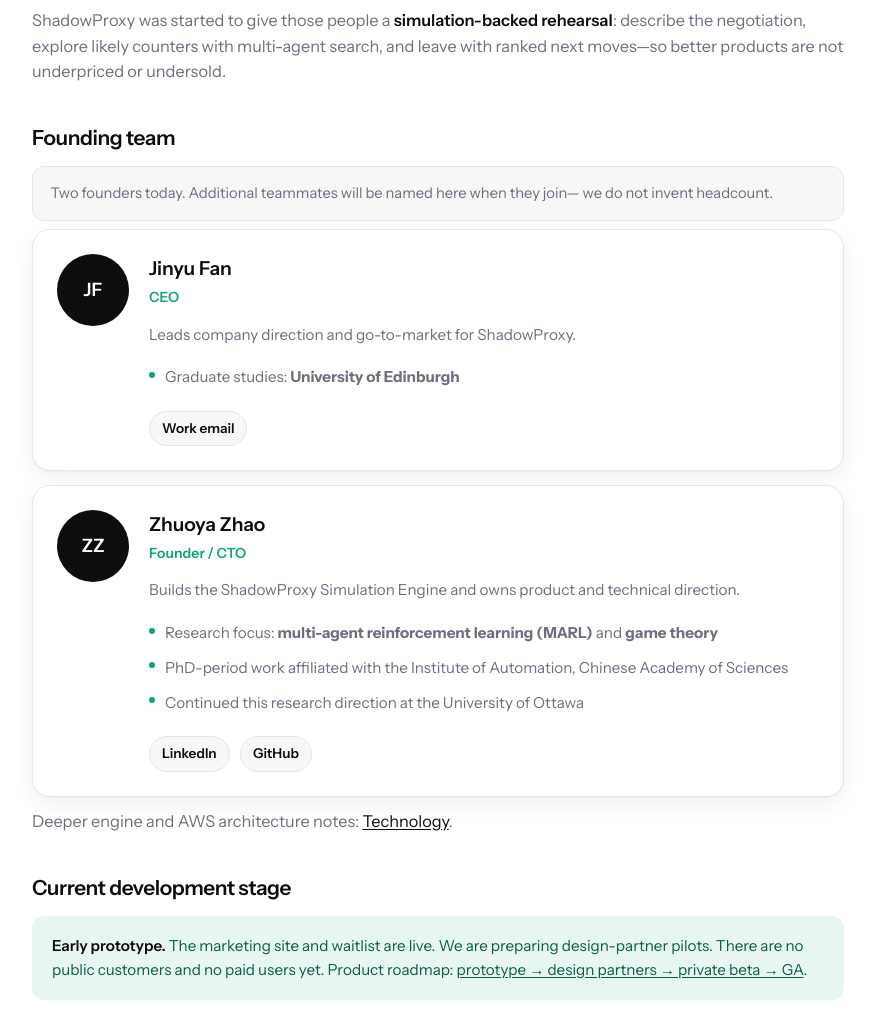
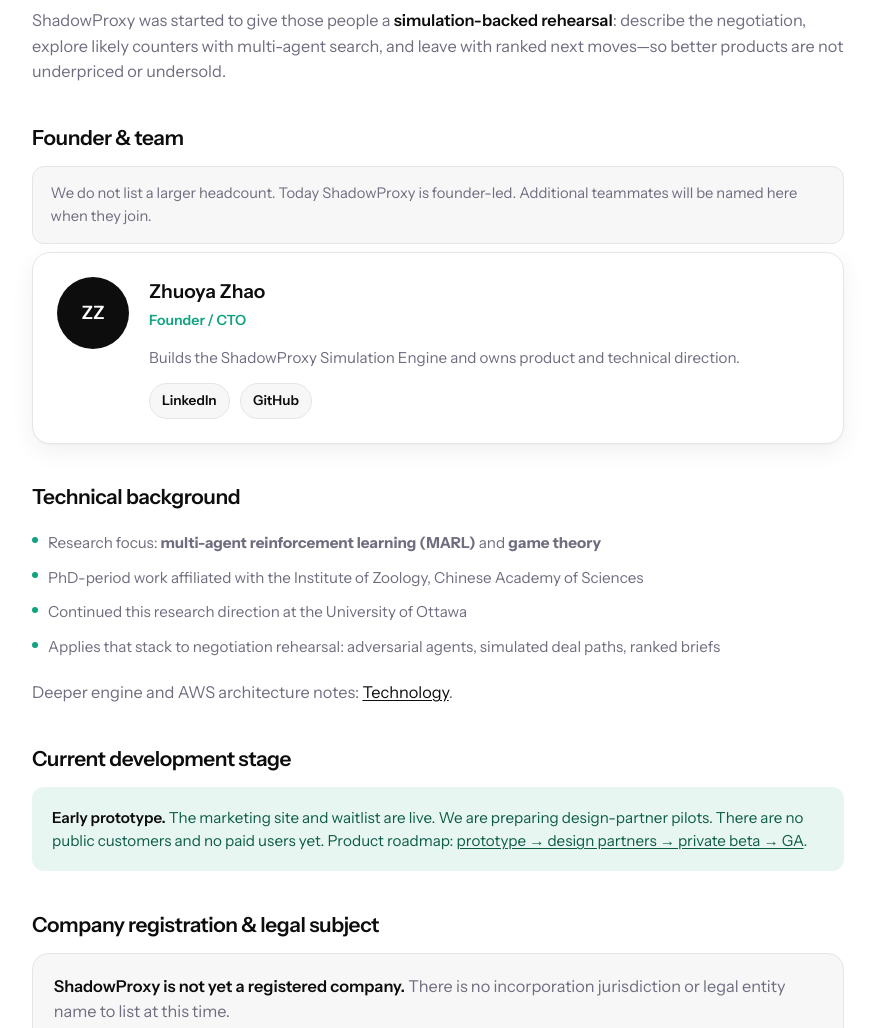
Before and after one commit to Precola/shadowproxy-site, a plain HTML site: page about.html in a window 1280 px wide. Shown: the part 720-1748 px from the top of the page, without its empty margins (202-1077 px from the left). Drawn offline with Linux system fonts and the light colour scheme.

```diff
--- a/about.html
+++ b/about.html
@@ -3,7 +3,7 @@
 <head>
     <meta charset="UTF-8">
     <meta name="viewport" content="width=device-width, initial-scale=1.0">
-    <meta name="description" content="About ShadowProxy — founded June 2026. CEO Jinyu Fan and Founder/CTO Zhuoya Zhao. Project stage, background, and legal status (pre-incorporation).">
+    <meta name="description" content="About ShadowProxy — founded June 2026 by Zhuoya Zhao. Project stage, technical background, founding intent, and legal status (pre-incorporation).">
     <title>About ShadowProxy</title>
     <link rel="preconnect" href="https://fonts.googleapis.com">
     <link rel="preconnect" href="https://fonts.gstatic.com" crossorigin>
@@ -170,11 +170,6 @@
             font-size: 1.02rem;
         }
         p strong { color: var(--ink); font-weight: 600; }
-        .founder-stack {
-            display: grid;
-            gap: 0.85rem;
-            margin-bottom: 0.75rem;
-        }
         .founder {
             display: grid;
             grid-template-columns: auto 1fr;
@@ -185,6 +180,7 @@
             border-radius: 18px;
             background: #fff;
             box-shadow: var(--shadow);
+            margin-bottom: 0.75rem;
         }
         .avatar {
             width: 72px;
@@ -327,7 +323,7 @@
             </div>
             <div class="fact">
                 <div class="k">Team</div>
-                <div class="v">2 founders<span>Jinyu Fan · CEO · Zhuoya Zhao · Founder / CTO</span></div>
+                <div class="v">Founder-led<span>Zhuoya Zhao · Founder / CTO (sole founder today)</span></div>
             </div>
             <div class="fact">
                 <div class="k">Legal entity</div>
@@ -347,28 +343,11 @@
             ranked next moves—so better products are not underpriced or undersold.
         </p>
 
-        <h2>Founding team</h2>
+        <h2>Founder &amp; team</h2>
         <p class="note">
-            Two founders today. Additional teammates will be named here when they join—
-            we do not invent headcount.
+            We do not list a larger headcount. Today ShadowProxy is founder-led.
+            Additional teammates will be named here when they join.
         </p>
-        <div class="founder-stack">
-            <article class="founder">
-                <div class="avatar" aria-hidden="true">JF</div>
-                <div>
-                    <h3>Jinyu Fan</h3>
-                    <p class="role">CEO</p>
-                    <p style="margin-bottom:0.85rem;font-size:0.95rem;">
-                        Leads company direction and go-to-market for ShadowProxy.
-                    </p>
-                    <ul class="creds">
-                        <li>Graduate studies: <strong>University of Edinburgh</strong></li>
-                    </ul>
-                    <div class="links">
-                        <a href="mailto:jinyu.fan@beijing-aisi.ac.cn">Work email</a>
-                    </div>
-                </div>
-            </article>
         <article class="founder">
             <div class="avatar" aria-hidden="true">ZZ</div>
             <div>
@@ -377,18 +356,20 @@
                 <p style="margin-bottom:0.85rem;font-size:0.95rem;">
                     Builds the ShadowProxy Simulation Engine and owns product and technical direction.
                 </p>
-                    <ul class="creds">
-                        <li>Research focus: <strong>multi-agent reinforcement learning (MARL)</strong> and <strong>game theory</strong></li>
-                        <li>PhD-period work affiliated with the Institute of Automation, Chinese Academy of Sciences</li>
-                        <li>Continued this research direction at the University of Ottawa</li>
-                    </ul>
                 <div class="links">
                     <a href="https://www.linkedin.com/in/zhuoya-zhao-3a82912aa/" target="_blank" rel="noopener noreferrer">LinkedIn</a>
                     <a href="https://github.com/Precola" target="_blank" rel="noopener noreferrer">GitHub</a>
                 </div>
             </div>
         </article>
-        </div>
+
+        <h2>Technical background</h2>
+        <ul class="creds">
+            <li>Research focus: <strong>multi-agent reinforcement learning (MARL)</strong> and <strong>game theory</strong></li>
+            <li>PhD-period work affiliated with the Institute of Zoology, Chinese Academy of Sciences</li>
+            <li>Continued this research direction at the University of Ottawa</li>
+            <li>Applies that stack to negotiation rehearsal: adversarial agents, simulated deal paths, ranked briefs</li>
+        </ul>
         <p>
             Deeper engine and AWS architecture notes:
             <a href="technology.html" style="color:var(--ink);text-decoration:underline;text-underline-offset:2px;">Technology</a>.
@@ -434,7 +415,7 @@
             <a href="index.html">Home</a>
             <a href="roadmap.html">Roadmap</a>
             <a href="technology.html">Technology</a>
-            <a href="trust.html">Trust</a>
+            <a href="trust.html">Security</a>
             <a href="privacy.html">Privacy</a>
             <a href="terms.html">Terms</a>
         </nav>
```
Lines whose indentation alone changed are shown as unchanged.
